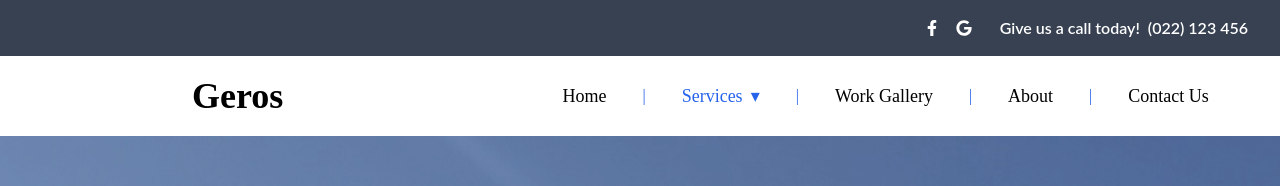
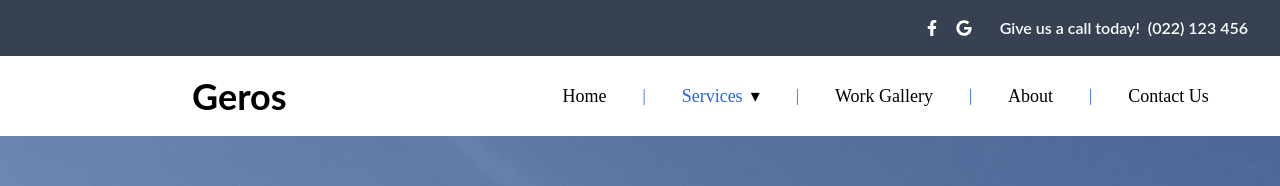
Before and after one commit to callum-bromley/Personal-Project, a React (Vite) app: page /services in a window 1280 px wide. Shown: the top 186 px of the page. Built offline with nearby package versions, Linux system fonts and the light colour scheme.

Commit message:
fixed fixed

```diff
--- a/client/Pages/Services.tsx
+++ b/client/Pages/Services.tsx
@@ -82,20 +82,21 @@ export default function Services() {
       </nav>
 
       {/* Main Navbar */}
-      <nav className="bg-white-600 text-black p-8 flex justify-between items-center h-20"         style={{ fontFamily: "Playfair Display, serif" }}
-      >
+      <nav className="bg-white-600 text-black p-8 flex justify-between items-center h-20">
+
         <h1 className="text-4xl font-bold flex-grow ml-40">Geros</h1>
-        <div className="space-x-6 flex-shrink-0 flex items-center">
+        <div className="space-x-6 flex-shrink-0 flex items-center"         style={{ fontFamily: "Playfair Display, serif" }}
+        >
           <a href="/" className="text-lg hover:text-blue-600 px-3">Home</a>
           <span className="mx-2 text-blue-600">|</span>
           <div className="relative group">
-          <button className="flex items-center text-lg hover:text-blue-600 px-3 focus:outline-none text-blue-600">
-  <a href="/services" >
-       Services </a>    <span className="ml-2">▾</span>
-  </button>
+            <button className="flex items-center text-lg px-3 focus:outline-none">
+            <span className="text-lg text-blue-600">Services</span>
+            <span className="ml-2">▾</span>
+            </button>
             <div className="absolute left-0 mt-6 w-48 bg-white text-black shadow-lg opacity-0 group-hover:opacity-100 invisible group-hover:visible transition-all duration-300 ease-in-out z-50">
-            <span className="block text-md pl-8 px-3 py-2 text-blue-600">Residential Roofing</span>
-            <a href="/services/maintenance" className="block px-3 py-2 text-md hover:bg-blue-400 pl-8">Maintenance</a>
+              <a href="/services/residential" className="block px-3 py-2 text-md hover:bg-blue-400 pl-8">Residential Roofing</a>
+              <a href="/services/maintenance" className="block px-3 py-2 text-md hover:bg-blue-400 pl-8">Maintenance</a>
               <a href="/services/commercial" className="block px-3 py-2 text-md hover:bg-blue-400 pl-8">Commercial</a>
               <div className="relative group/additional">
                 <div className="flex items-center px-3 py-2 text-md pl-8 hover:bg-blue-400 group-hover/additional:bg-blue-400 cursor-pointer">
@@ -111,7 +112,6 @@ export default function Services() {
               </div>
             </div>
           </div>
-
           <span className="mx-2 text-blue-600">|</span>
           <a href="/gallery" className="text-lg hover:text-blue-600 px-3">Work Gallery</a>
           <span className="mx-2 text-blue-600">|</span>
```
